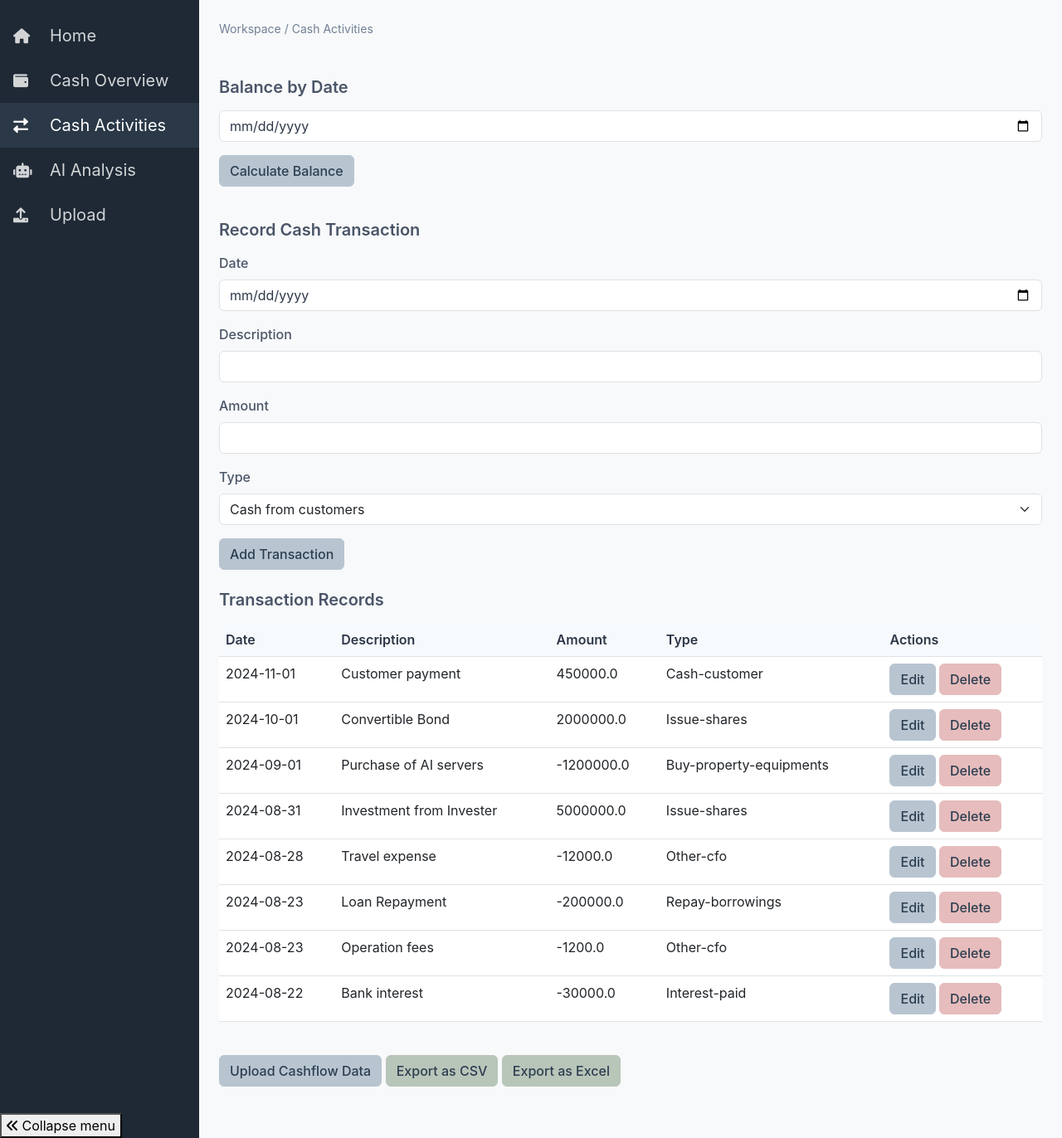
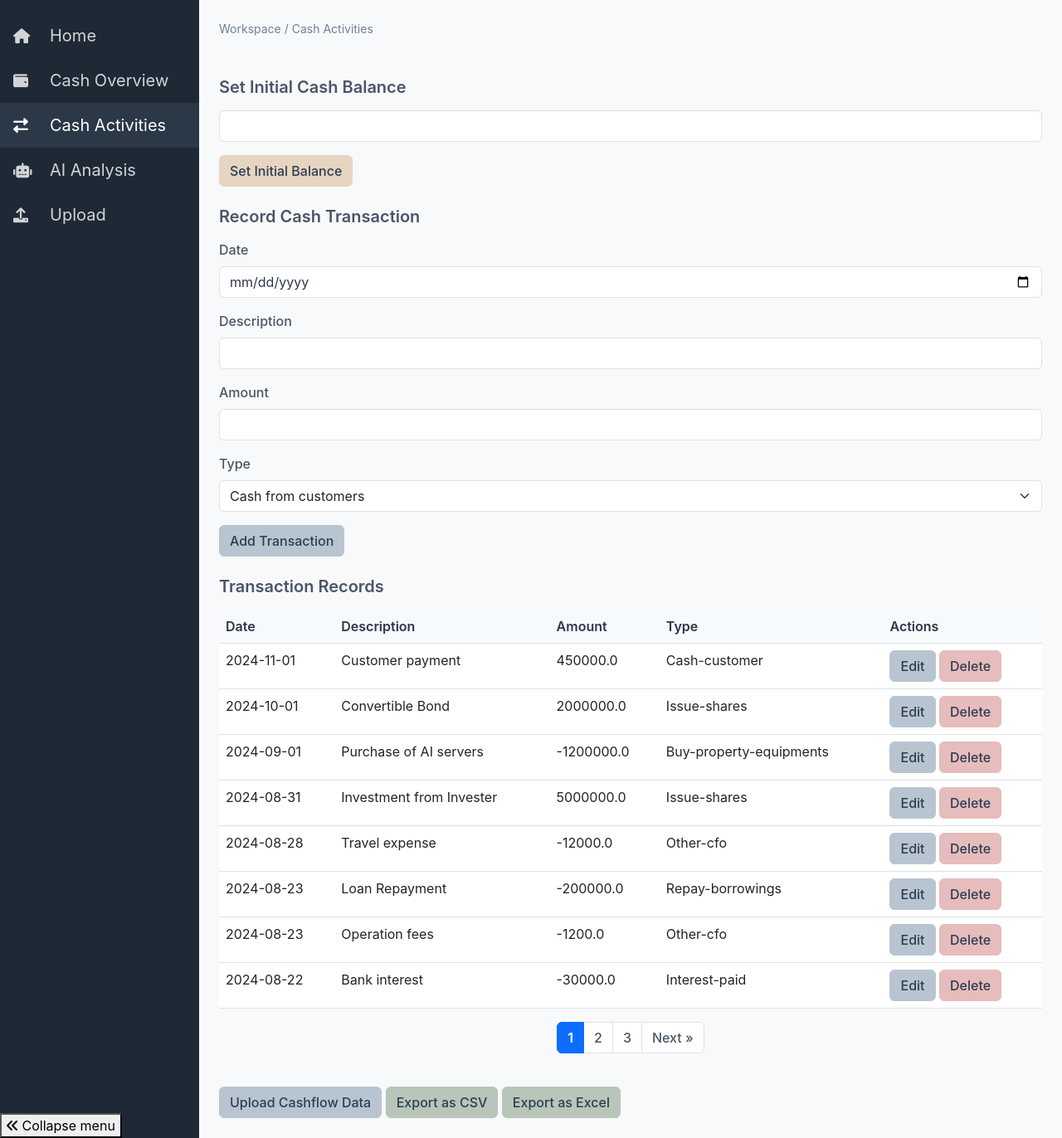
Before and after one commit to raymond0208/CashCatalyst, a Flask app: page /cash-activities in a window 1280 px wide. Shown: the part 60-1432 px from the top of the page at 83% size. Run offline with Flask 3, Linux system fonts and the light colour scheme; a user stored in the database is signed in.

Commit message:
Fixed report generation error and display issues

```diff
--- a/main.py
+++ b/main.py
@@ -143,7 +143,7 @@ def edit_transaction(transaction_id):
         transaction.type = request.form['type']
         db.session.commit()
         flash('Transaction Updated Successfully', 'success')
-        return redirect(url_for('home'))
+        return redirect(url_for('cash_activities'))
     return render_template('edit_transaction.html', transaction=transaction)
 
 @app.route('/delete/<int:transaction_id>', methods=['POST'])
@@ -345,78 +345,141 @@ def forecast():
             'error': str(e)
         }), 500
 
-@app.route('/generate_cashflow_statement')
+@app.route('/generate_cashflow_statement', methods=['GET'])
 @login_required
-def generate_cashflow_statement():
+def generate_cashflow_statement_route():
     try:
-        # Get all transactions for the current user
         transactions = Transaction.query.filter_by(user_id=current_user.id).order_by(Transaction.date).all()
+        if not transactions:
+            app.logger.warning("No transactions found when generating cash flow statement")
+            return jsonify({'error': 'No transactions found'}), 400
 
-        if not transactions:
-            flash('No transactions found to generate statement', 'warning')
-            return redirect(url_for('ai_analysis'))
+        initial_balance_record = InitialBalance.query.filter_by(user_id=current_user.id).first()
+        initial_balance = initial_balance_record.balance if initial_balance_record else 0.0
 
-        # Create Excel workbook
+        start_date = transactions[0].date
+        end_date = transactions[-1].date
+
+        transaction_data = "\n".join([f"Date: {t.date}, Description: {t.description}, Amount: {t.amount}, Type: {t.type}" for t in transactions])
+
+        app.logger.info(f"Generating cash flow statement for period {start_date} to {end_date}")
+
+        # Initialize FinancialAnalytics
+        api_key = os.getenv('ANTHROPIC_API_KEY')
+        if not api_key:
+            app.logger.error("ANTHROPIC_API_KEY not found in environment variables")
+            return jsonify({'error': 'API key not found'}), 500
+
+        analytics = FinancialAnalytics(api_key=api_key)
+
+        # Generate cash flow statement using AI
+        statement_data, ending_balance = analytics.generate_cashflow_statement(
+            initial_balance=initial_balance,
+            start_date=start_date,
+            end_date=end_date,
+            transaction_data=transaction_data
+        )
+
+        if not statement_data:
+            app.logger.error("generate_cashflow_statement returned None")
+            return jsonify({'error': 'Failed to generate statement: No data returned'}), 500
+
+        app.logger.info("Cash flow statement generated successfully")
+        app.logger.debug(f"Statement data: {statement_data}")
+
+        # Create a new workbook and select the active sheet
         wb = Workbook()
         ws = wb.active
         ws.title = "Cash Flow Statement"
 
+        # Set column widths
+        ws.column_dimensions['A'].width = 40
+        ws.column_dimensions['B'].width = 15
+
+        # Add title
+        ws['A1'] = f"Cash Flow Statement - {start_date} to {end_date}"
+        ws['A1'].font = Font(bold=True, size=14)
+        ws.merge_cells('A1:B1')
+
         # Add headers
-        headers = ['Date', 'Description', 'Amount', 'Type', 'Category']
-        for col, header in enumerate(headers, 1):
-            cell = ws.cell(row=1, column=col)
-            cell.value = header
+        headers = ['Category', 'Amount']
+        for col, header in enumerate(headers, start=1):
+            cell = ws.cell(row=3, column=col, value=header)
             cell.font = Font(bold=True)
-            cell.fill = PatternFill(start_color="CCCCCC", end_color="CCCCCC", fill_type="solid")
+            cell.fill = PatternFill(start_color="D3D3D3", end_color="D3D3D3", fill_type="solid")
 
-        # Add transactions
-        for row, t in enumerate(transactions, 2):
-            ws.cell(row=row, column=1, value=t.date.strftime('%Y-%m-%d'))
-            ws.cell(row=row, column=2, value=t.description)
-            ws.cell(row=row, column=3, value=t.amount)
-            ws.cell(row=row, column=4, value=t.type)
+        # Helper function to add a row with formatting
+        def add_row(row, category, amount, is_total=False, indent=0):
+            ws.cell(row=row, column=1, value=category).alignment = Alignment(indent=indent)
+            ws.cell(row=row, column=2, value=amount)
+            if is_total:
+                for col in range(1, 3):
+                    ws.cell(row=row, column=col).font = Font(bold=True)
 
-            # Determine category based on type
-            if 'cfo' in t.type.lower():
-                category = 'Operating'
-            elif 'cfi' in t.type.lower():
-                category = 'Investing'
-            else:
-                category = 'Financing'
-            ws.cell(row=row, column=5, value=category)
+        # Add Beginning Cash Balance
+        row = 4
+        add_row(row, "Beginning Cash Balance", initial_balance, True)
+        row += 2
 
-        # Add totals
-        total_row = len(transactions) + 3
-        ws.cell(row=total_row, column=1, value='Totals')
-        ws.cell(row=total_row, column=1).font = Font(bold=True)
+        # Process and add data for each category
+        categories = ['CFO', 'CFI', 'CFF']
+        for category in categories:
+            ws.cell(row=row, column=1, value=f"Cash Flow from {'Operating' if category == 'CFO' else 'Investing' if category == 'CFI' else 'Financing'} Activities ({category})")
+            ws.cell(row=row, column=1).font = Font(bold=True)
+            ws.cell(row=row, column=1).fill = PatternFill(start_color="D3D3D3", end_color="D3D3D3", fill_type="solid")
+            row += 1
 
-        # Calculate and add category totals
-        categories = ['Operating', 'Investing', 'Financing']
-        for col, category in enumerate(categories, 3):
-            total = sum(t.amount for t in transactions if category.lower() in t.type.lower())
-            cell = ws.cell(row=total_row, column=col)
-            cell.value = total
-            cell.font = Font(bold=True)
+            category_total = 0
+            for item in statement_data:
+                if item['Category'] == category:
+                    add_row(row, item['Subcategory'], item['Amount'], indent=1)
+                    category_total += item['Amount']
+                    row += 1
 
-        # Auto-adjust column widths
-        for col in range(1, 6):
-            ws.column_dimensions[get_column_letter(col)].auto_size = True
+            add_row(row, f"Net Cash from {'Operating' if category == 'CFO' else 'Investing' if category == 'CFI' else 'Financing'}", category_total, True)
+            row += 2
 
-        # Save to BytesIO
-        excel_file = BytesIO()
-        wb.save(excel_file)
-        excel_file.seek(0)
+        # Add Total Net Cash Flow
+        total_net_cash_flow = sum(item['Amount'] for item in statement_data)
+        add_row(row, "Total Net Cash Flow", total_net_cash_flow, True)
+        row += 2
 
+        # Add Ending Cash Balance
+        ending_balance = initial_balance + total_net_cash_flow
+        add_row(row, "Ending Cash Balance", ending_balance, True)
+
+        # Apply currency formatting to amount column
+        for row in ws['B4:B' + str(ws.max_row)]:
+            for cell in row:
+                cell.number_format = '#,##0.00'
+
+        # Apply right alignment to amount column
+        for row in ws['B1:B' + str(ws.max_row)]:
+            for cell in row:
+                cell.alignment = Alignment(horizontal='right')
+
+        # Add borders
+        thin_border = Border(left=Side(style='thin'), right=Side(style='thin'), top=Side(style='thin'), bottom=Side(style='thin'))
+        for row in ws.iter_rows(min_row=1, max_row=ws.max_row, min_col=1, max_col=2):
+            for cell in row:
+                cell.border = thin_border
+
+        # Save to BytesIO object
+        output = BytesIO()
+        wb.save(output)
+        output.seek(0)
+
+        app.logger.info("Excel file created successfully")
         return send_file(
-            excel_file,
+            output,
             mimetype='application/vnd.openxmlformats-officedocument.spreadsheetml.sheet',
             as_attachment=True,
             download_name='cash_flow_statement.xlsx'
         )
-
     except Exception as e:
-        flash(f'Error generating statement: {str(e)}', 'danger')
-        return redirect(url_for('ai_analysis'))
+        app.logger.error(f"Failed to generate cash flow statement: {str(e)}")
+        app.logger.error(traceback.format_exc())
+        return jsonify({'error': f'Failed to generate cash flow statement: {str(e)}'}), 500
 
 # Generate monthly chart function
 def generate_monthly_balance_chart():
--- a/templates/ai_analysis.html
+++ b/templates/ai_analysis.html
@@ -26,6 +26,9 @@
         <div class="analysis-controls mb-4">
             <button id="generate-analysis" class="btn btn-primary">Generate Advanced Analysis</button>
             <button id="generate-cashflow-statement" class="btn btn-secondary">Generate Cash Flow Statement</button>
+            <div class="text-muted mt-2">
+                <small><i class="fas fa-info-circle"></i> Note: The cash flow statement is generated based on the transactions currently in your database. Additional options for custom date ranges and filtering will be available in future updates.</small>
+            </div>
         </div>
 
         <!-- Loading Indicator -->
--- a/templates/cash_activities.html
+++ b/templates/cash_activities.html
@@ -19,16 +19,15 @@
         {% endif %}
     {% endwith %}
 
-    <!-- Balance by Date Section -->
-    <div class="balance-section mt-4">
-        <h3>Balance by Date</h3>
-        <form id="balance-by-date-form" action="{{ url_for('balance_by_date') }}" method="post">
+    <!-- Form to set the initial balance -->
+    <div class="initial-balance-section mt-4">
+        <form method="POST" action="{{ url_for('set_initial_balance') }}">
+            <h3>Set Initial Cash Balance</h3>
             <div class="mb-3">
-                <input type="date" name="date" class="form-control" required>
+                <input type="number" step="0.01" class="form-control" id="initial_balance" name="initial_balance" required>
             </div>
-            <button type="submit" class="btn btn-primary">Calculate Balance</button>
+            <button type="submit" class="btn btn-secondary">Set Initial Balance</button>
         </form>
-        <div id="balance-by-date-result" class="mt-3"></div>
     </div>
 
     <!-- Form to record transaction -->
@@ -91,7 +90,7 @@
                 </tr>
             </thead>
             <tbody>
-                {% for transaction in transactions %}
+                {% for transaction in transactions.items %}
                 <tr class='table-row' draggable="true">
                     <td>{{ transaction.date }}</td>
                     <td>{{ transaction.description }}</td>
@@ -107,6 +106,37 @@
                 {% endfor %}
             </tbody>
         </table>
+
+        <!-- Pagination Controls -->
+        {% if transactions.pages > 1 %}
+        <nav aria-label="Transaction pagination">
+            <ul class="pagination justify-content-center">
+                {% if transactions.has_prev %}
+                <li class="page-item">
+                    <a class="page-link" href="{{ url_for('cash_activities', page=transactions.prev_num) }}">&laquo; Previous</a>
+                </li>
+                {% endif %}
+
+                {% for page_num in transactions.iter_pages(left_edge=2, left_current=2, right_current=2, right_edge=2) %}
+                    {% if page_num %}
+                        <li class="page-item {% if page_num == transactions.page %}active{% endif %}">
+                            <a class="page-link" href="{{ url_for('cash_activities', page=page_num) }}">{{ page_num }}</a>
+                        </li>
+                    {% else %}
+                        <li class="page-item disabled">
+                            <span class="page-link">...</span>
+                        </li>
+                    {% endif %}
+                {% endfor %}
+
+                {% if transactions.has_next %}
+                <li class="page-item">
+                    <a class="page-link" href="{{ url_for('cash_activities', page=transactions.next_num) }}">Next &raquo;</a>
+                </li>
+                {% endif %}
+            </ul>
+        </nav>
+        {% endif %}
     </div>
 
     <!-- Export Buttons -->
```
Also changed, not shown: src/anthropic_service.py (+21 -6 lines), templates/cash_overview.html (+12 -11 lines), README.md, instance/cash_flow.db, 5 other files.
